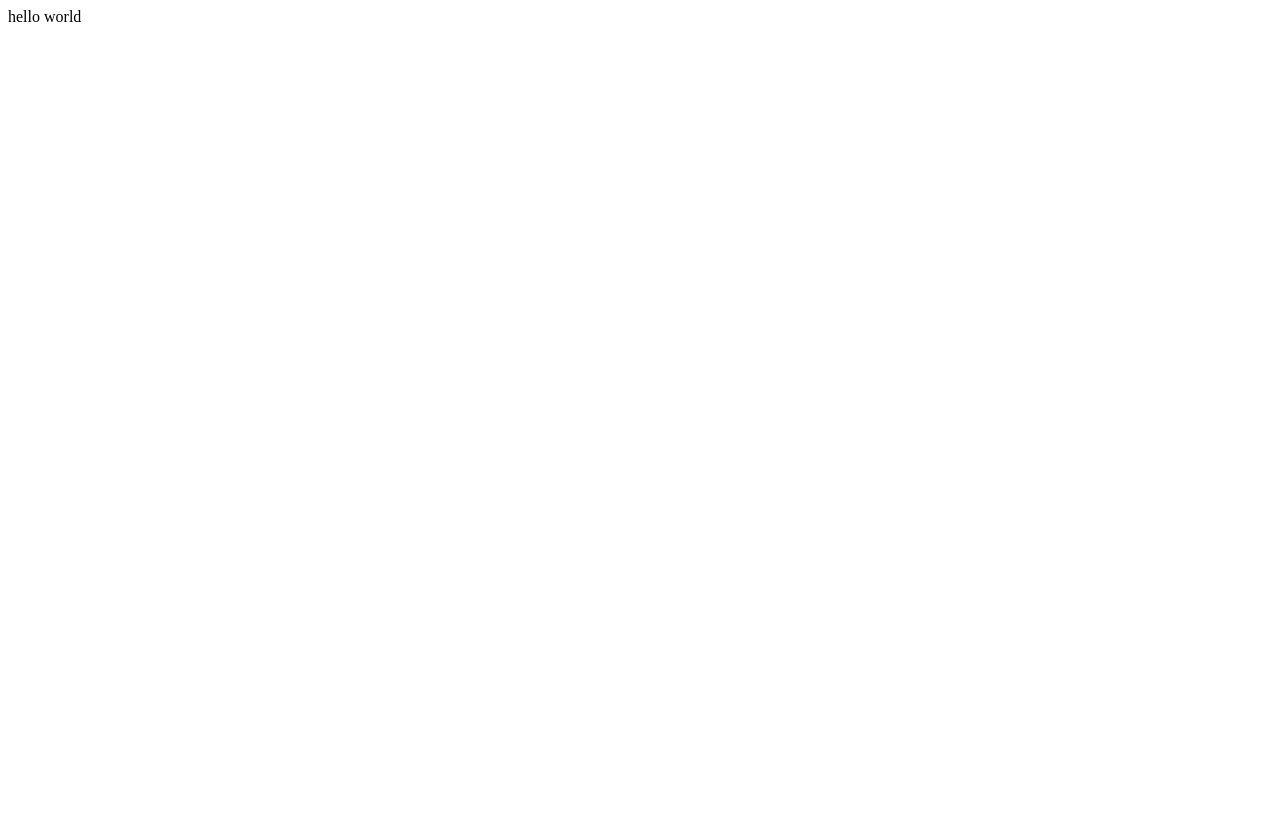
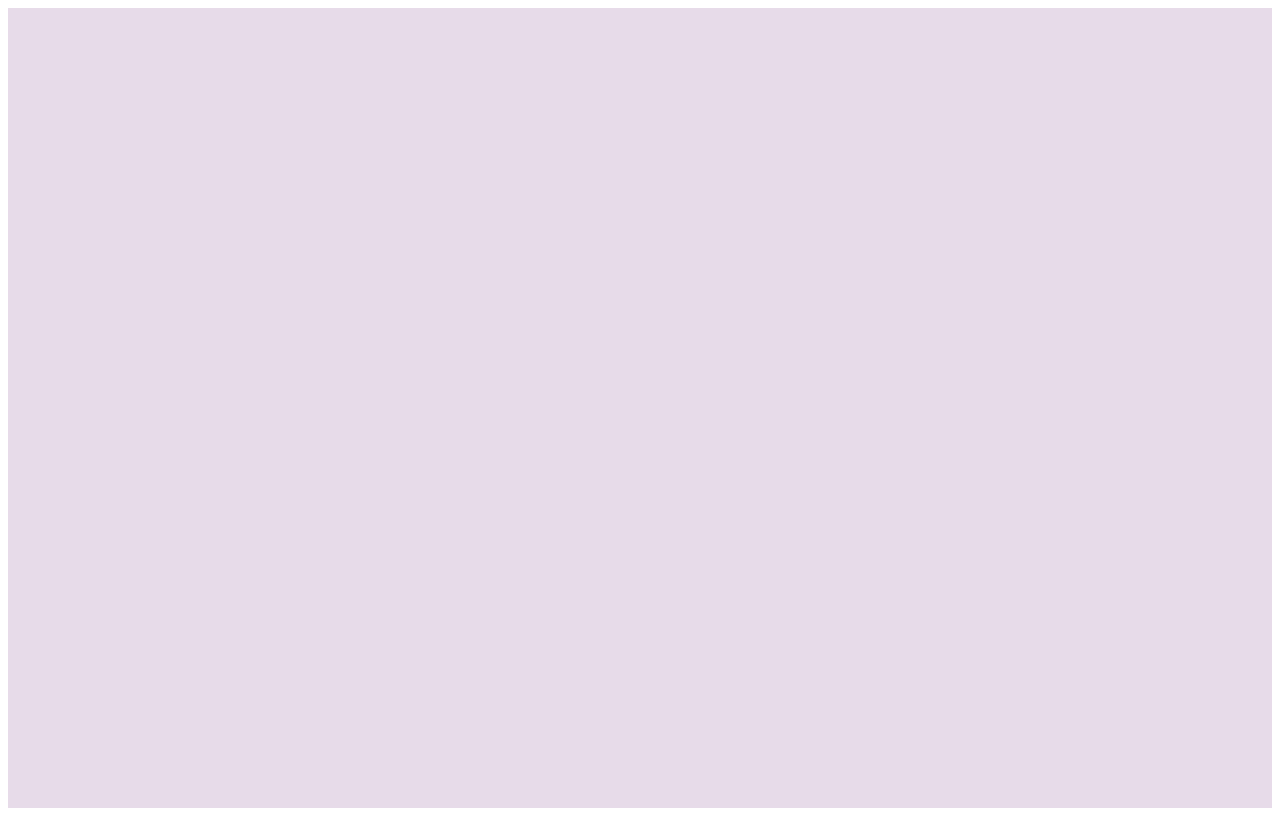
Before and after one commit to mslabek/law-engine, a React app in the folder frontend/: page / in a window 1280 px wide. Built offline with nearby package versions, Linux system fonts and the light colour scheme.

Commit message:
add theme provider

```diff
--- a/frontend/src/App.tsx
+++ b/frontend/src/App.tsx
@@ -1,11 +1,29 @@
 import React from "react";
+import { Theme, ThemeProvider } from "@emotion/react";
+import styled from "@emotion/styled";
+
+const theme: Theme = {
+    colors: {
+        primary: "#5a189a",
+        secondary: "#ff8500",
+        background: "#e7dbe9",
+    },
+};
+
+const AppContainer = styled.div<{ theme?: Theme }>(({ theme }) => ({
+    backgroundColor: theme.colors.background,
+    display: "flex",
+    justifyContent: "center",
+    alignItems: "center",
+    height: "100vh",
+}));
 
 const App: React.FC = () => {
-    return <div>{helloFunction()}</div>;
+    return (
+        <ThemeProvider theme={theme}>
+            <AppContainer></AppContainer>
+        </ThemeProvider>
+    );
 };
 
-function helloFunction(): string {
-    return "hello world";
-}
-
 export default App;
--- a/frontend/tsconfig.json
+++ b/frontend/tsconfig.json
@@ -1,6 +1,8 @@
 {
     "compilerOptions": {
         "jsx": "react-jsx",
-        "allowSyntheticDefaultImports": true
+        "allowSyntheticDefaultImports": true,
+        "typeRoots": [
+          "./src/@types", "./node_modules/@types"]
     }
 }
```
Also changed, not shown: frontend/src/@types/emotion.d.ts (added, +11 -0 lines).
